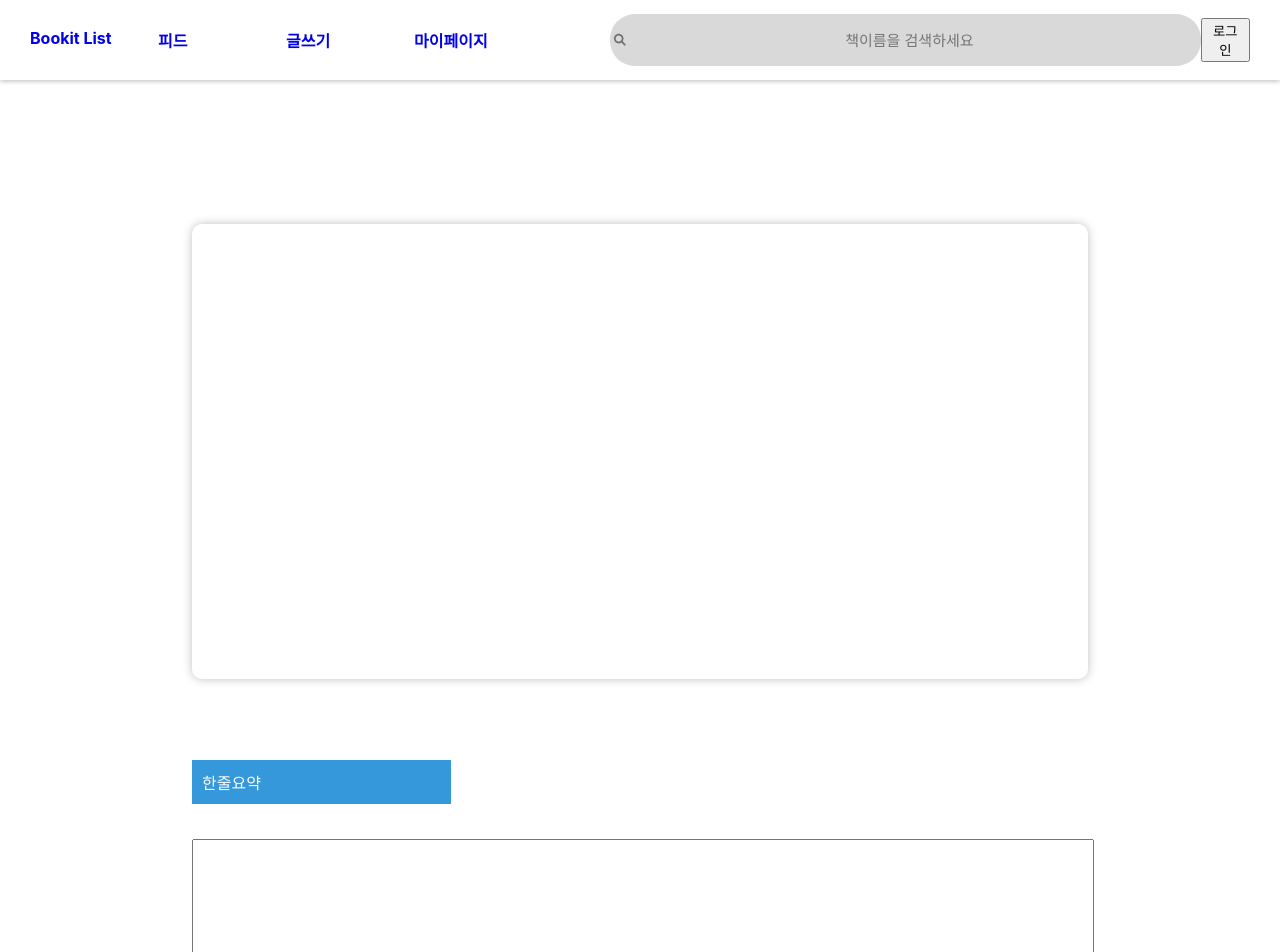
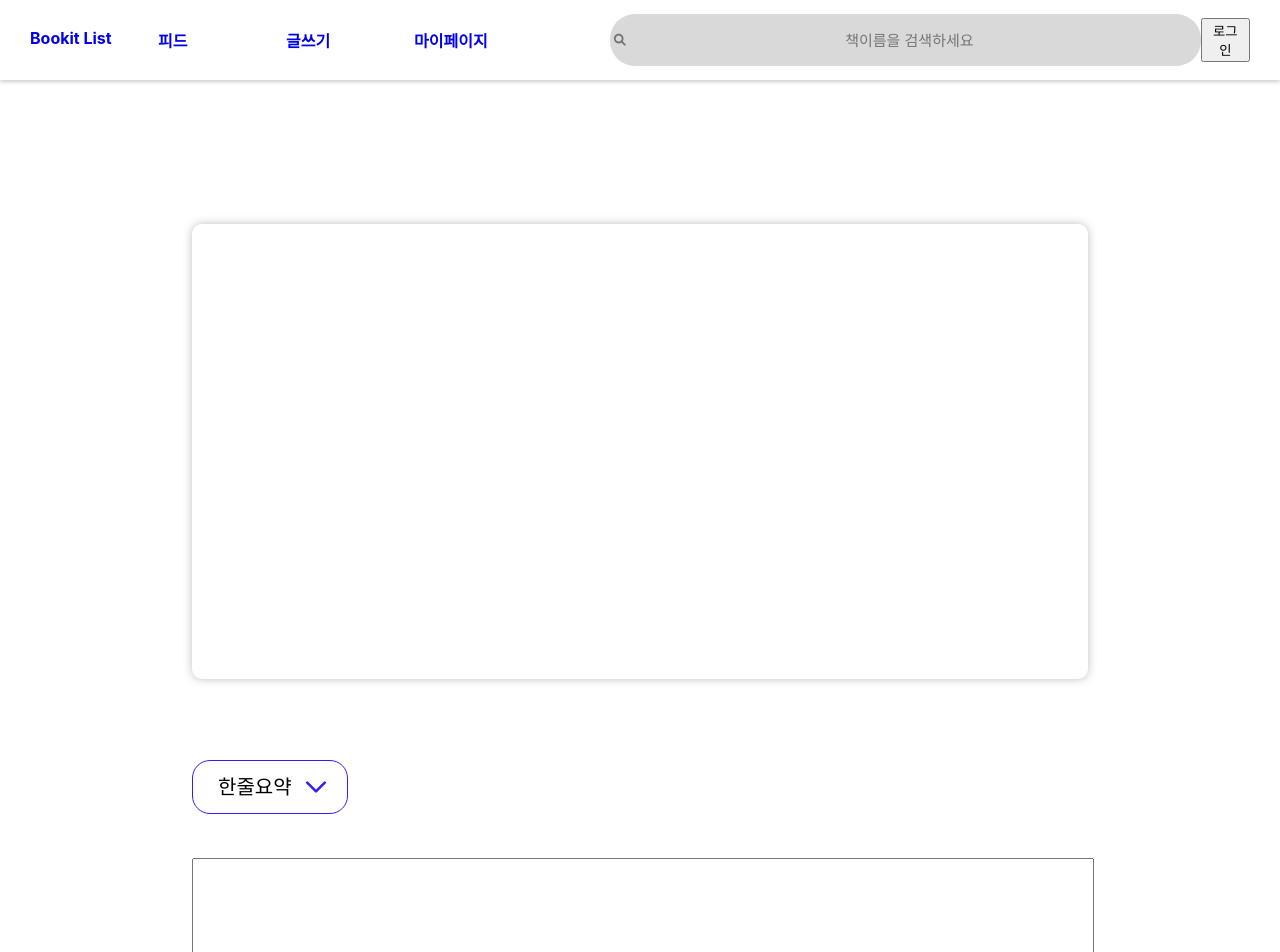
Before and after one commit to BookitList/BookitList_frontend, a React (Create React App) app: page /Writing in a window 1280 px wide. Shown: the top 952 px of the page. Built offline with nearby package versions, Linux system fonts and the light colour scheme.

Commit message:
Feat: draopdown 기능 업데이트

```diff
--- a/src/components/Dropdown/Dropdown.css
+++ b/src/components/Dropdown/Dropdown.css
@@ -4,19 +4,64 @@
 }
 
 .Dropdown-button {
-  background-color: #3498db;
+  padding: 10px 0 27px 0;
+  cursor: pointer;
+  font-size: 20px;
+  font-style: normal;
+  font-weight: 500;
+  display: flex;
+  justify-content: space-between;
+  margin-left: 25px;
+}
+
+/* .Dropdown-button.clicked {
+  border-radius: 18px;
+  border: 1px solid #2F1DFF;
+  background-color: #2F1DFF;
+  margin-left: 29px;
+  padding: 0;
+  margin: 0;
+  width: 154px;
+  height: 52px;
   color: white;
-  padding: 10px;
-  cursor: pointer;
+  display: flex;
+  align-items: center;
+  margin-bottom: 27px;
+} */
+
+.ArrowIcon{
+  margin-left: 8px;
+  margin-right: 21px;
+  margin-top: 6px;
+  width: 20px;
+  height: 20px;
+}
+
+.ArrowIcon.rotated {
+  margin-left: 8px;
+  margin-right: 21px;
+  margin-top: 6px;
+  width: 20px;
+  height: 20px;
+
+}
+
+.Dropdown-button div:hover{
+  border-radius: 18px;
+  border: 1px solid #2F1DFF;
+  background: #2F1DFF;
 }
 
 .Dropdown-content {
   display: none;
   position: absolute;
   background-color: #f9f9f9;
-  min-width: 160px; /* 최소 너비 설정 */
+  width: 153px;
+  min-height: 95px;
   box-shadow: 0px 8px 16px 0px rgba(0, 0, 0, 0.2);
   z-index: 1;
+  border-radius: 18px;
+  background: #FDFDFD;
 }
 
 .Dropdown-content div {
@@ -24,10 +69,16 @@
   text-decoration: none;
   display: block;
   color: #333;
+  font-size: 20px;
+  font-style: normal;
+  font-weight: 500;
 }
 
 .Dropdown-content div:hover {
-  background-color: #f1f1f1;
+  border-radius: 18px;
+  background: #F3F2FF;
+  box-shadow: 0px 0px 8px 0px rgba(0, 0, 0, 0.10);
+
 }
 
 .Dropdown:hover .Dropdown-content {
--- a/src/components/Dropdown/Dropdown.js
+++ b/src/components/Dropdown/Dropdown.js
@@ -1,29 +1,46 @@
 import React, { useState } from 'react';
 import './Dropdown.css';
+import arrow from '../../img/dropdownArrow.svg';
+import clickedArrow from '../../img/dropdownClickArrow.svg';
 
 const Dropdown = ({ toggleOneLineWriting, togglePostWriting }) => {
   const [isOpen, setIsOpen] = useState(false);
-  const [buttonText, setButtonText] = useState('한줄요약'); // 초기 텍스트 설정
+  const [isButtonClicked, setIsButtonClicked] = useState(false);
+  const [buttonText, setButtonText] = useState('한줄요약');
+  const [arrowImage, setArrowImage] = useState(arrow);
 
   const toggleDropdown = () => {
     setIsOpen(!isOpen);
+    setIsButtonClicked(true);
+    setArrowImage(clickedArrow); // 클릭 시 이미지 교체
   };
 
   const handleItemClick = (callback, text) => () => {
     setIsOpen(false);
-    setButtonText(text); // 클릭한 항목의 텍스트로 버튼 텍스트 변경
+    setButtonText(text);
+    setIsButtonClicked(false);
+    setArrowImage(arrow); // 클릭 후 이미지를 다시 기본 이미지로 교체
     callback();
   };
 
   return (
     <div className='Dropdown'>
-      <div className='Dropdown-button' onClick={toggleDropdown}>
+      <div
+        // className={`Dropdown-button ${isButtonClicked ? 'clicked' : ''}`}
+        className="Dropdown-button"
+        onClick={toggleDropdown}
+      >
         {buttonText}
+        <img
+          src={arrowImage}
+          alt="dropdown arrow"
+          className={`ArrowIcon ${isButtonClicked ? 'rotated' : ''}`}
+        />
       </div>
       {isOpen && (
         <div className='Dropdown-content'>
+          <div onClick={handleItemClick(togglePostWriting, '포스트')}>포스트</div>
           <div onClick={handleItemClick(toggleOneLineWriting, '한줄요약')}>한줄요약</div>
-          <div onClick={handleItemClick(togglePostWriting, '포스트')}>포스트</div>
         </div>
       )}
     </div>
--- a/src/pages/Writing/Writing.css
+++ b/src/pages/Writing/Writing.css
@@ -18,10 +18,12 @@
 }
 
 .Dropdown{
-    background-color: gray;
-    width: 259px;
-    height: 35px;
+    width: 154px;
+    height: 52px;
     margin-top: 81px;
+    border-radius: 18px;
+    border: 1px solid #2F1DFF;
+    background: #FFF;
 }
 
 .OneLineTextArea {
@@ -39,9 +41,9 @@
     margin-bottom: 100px;
   }
 
-  .TemporaryStorage, .Registration{
+  .Registration{
     font-size: 24px;
-    color: #B1B1B1;
+    color: #666666;
     font-family: Pretendard;
     font-style: normal;
     font-weight: 400;
--- a/src/pages/Writing/Writing.js
+++ b/src/pages/Writing/Writing.js
@@ -67,7 +67,6 @@ const Writing = () => {
 
         )}
         <div className='ButtonContainer'>
-          <button className='TemporaryStorage'>임시저장</button>
           <button className='Registration'>등록하기</button>
         </div>
       </div>
```
Also changed, not shown: src/img/dropdownArrow.svg (added), src/img/dropdownClickArrow.svg (added).
